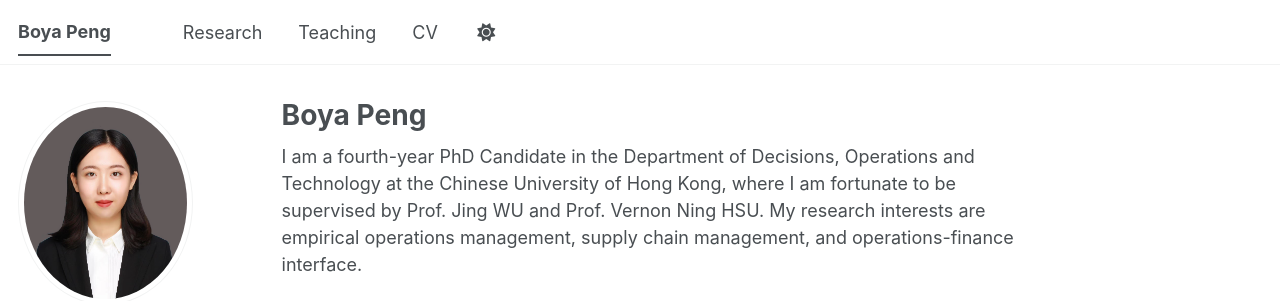
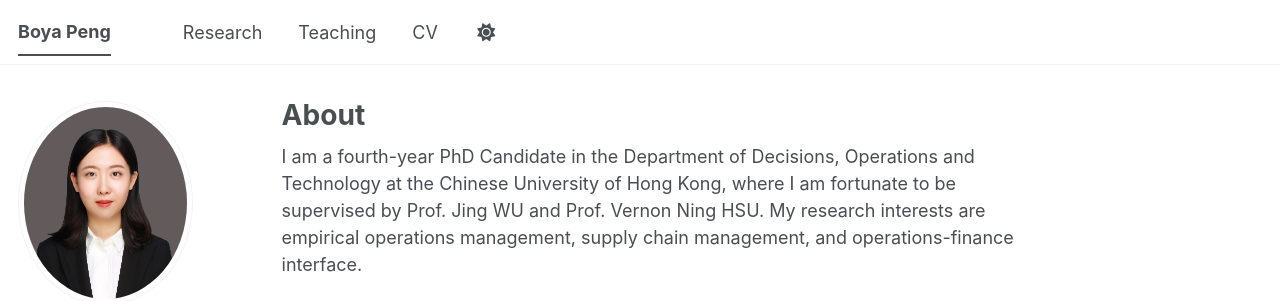
Before and after one commit to peng-boya/peng-boya.github.io, a Jekyll site: the page built from _pages/about.md, in a window 1280 px wide and 900 px high. Shown: the top 301 px of the window. Built offline with Jekyll 4.4.1, drawn with Linux system fonts in a browser that asks for light colours; some web fonts are replaced; a script bundle is joined from its source files by our own code; library files that are not in the unit come from our copies.

Commit message:
Update about.md

```diff
--- a/_pages/about.md
+++ b/_pages/about.md
@@ -1,6 +1,6 @@
 ---
 permalink: /
-title: "Boya Peng"
+title: "About"
 author_profile: true
 redirect_from:
   - /about/
```
